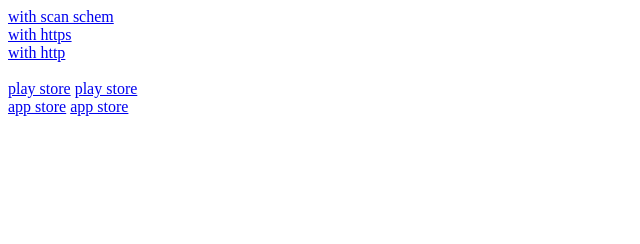
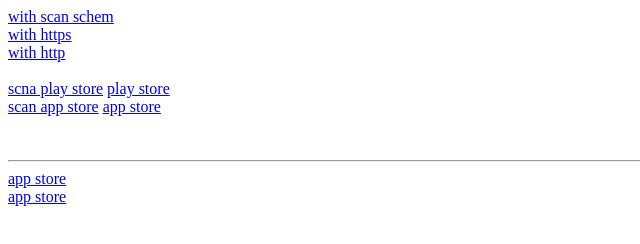
Before and after one commit to Mustea08/redirect, a plain HTML site: page index.html in a window 1280 px wide. Shown: the whole page, without its empty margins (0-640 px from the left). Drawn offline with Linux system fonts and the light colour scheme.

Commit message:
Update index.html

```diff
--- a/index.html
+++ b/index.html
@@ -15,11 +15,15 @@
   <a href="http://api.noury.ch/api/cabinets-callbacks/qr-code?cabinet_id=if-28-4-2022-977631">with http</a>
   <br>
   <br>
-  <a href="scan://play.google.com/store/apps/details?id=ch.noury">play store</a>
+  <a href="scan://">scna play store</a>
   <a href="https://play.google.com/store/apps/details?id=ch.noury">play store</a>
   <br>
-  <a href="scan://apps.apple.com/ch/app/noury/id1577361582">app store</a>
+  <a href="scan://apps.apple.com/ch/app/noury/id1577361582">scan app store</a>
   <a href="http://apps.apple.com/ch/app/noury/id1577361582">app store</a>
+  <br><br><br>
+  <hr>
+  <a href="scan://app.noury.ch">app store</a><br>
+  <a href="http://app.noury.ch">app store</a>
   <br>
 </body>
 
```
